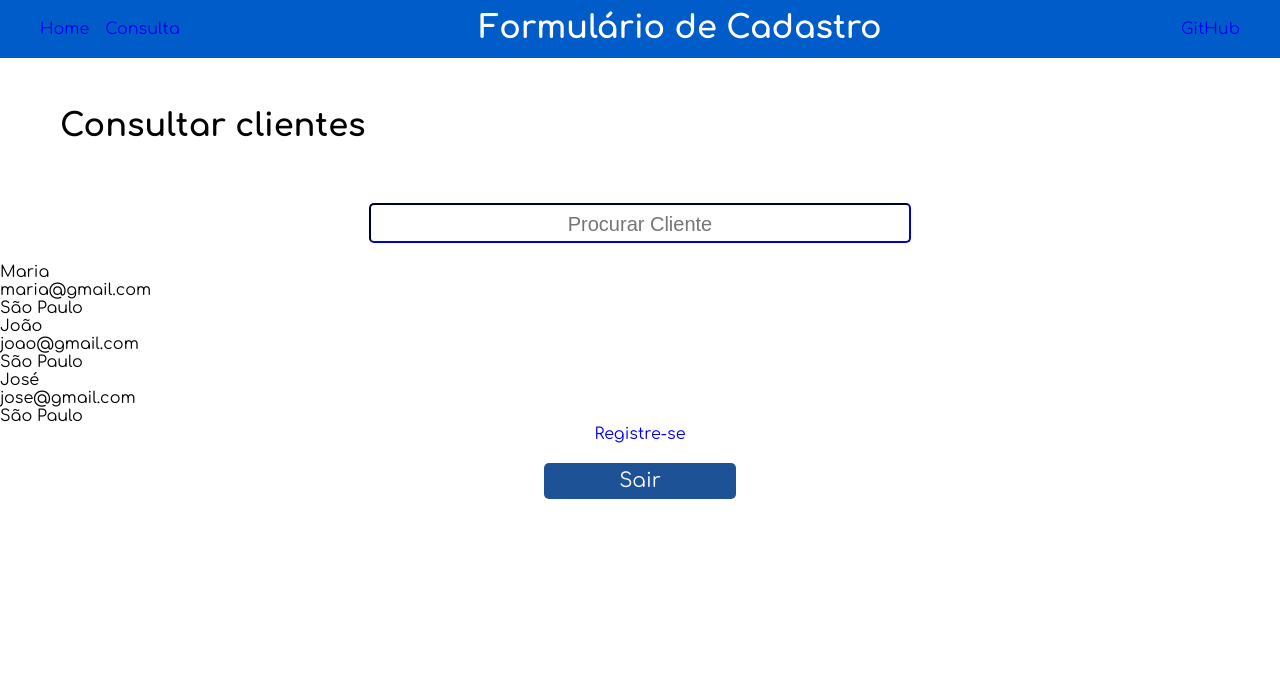
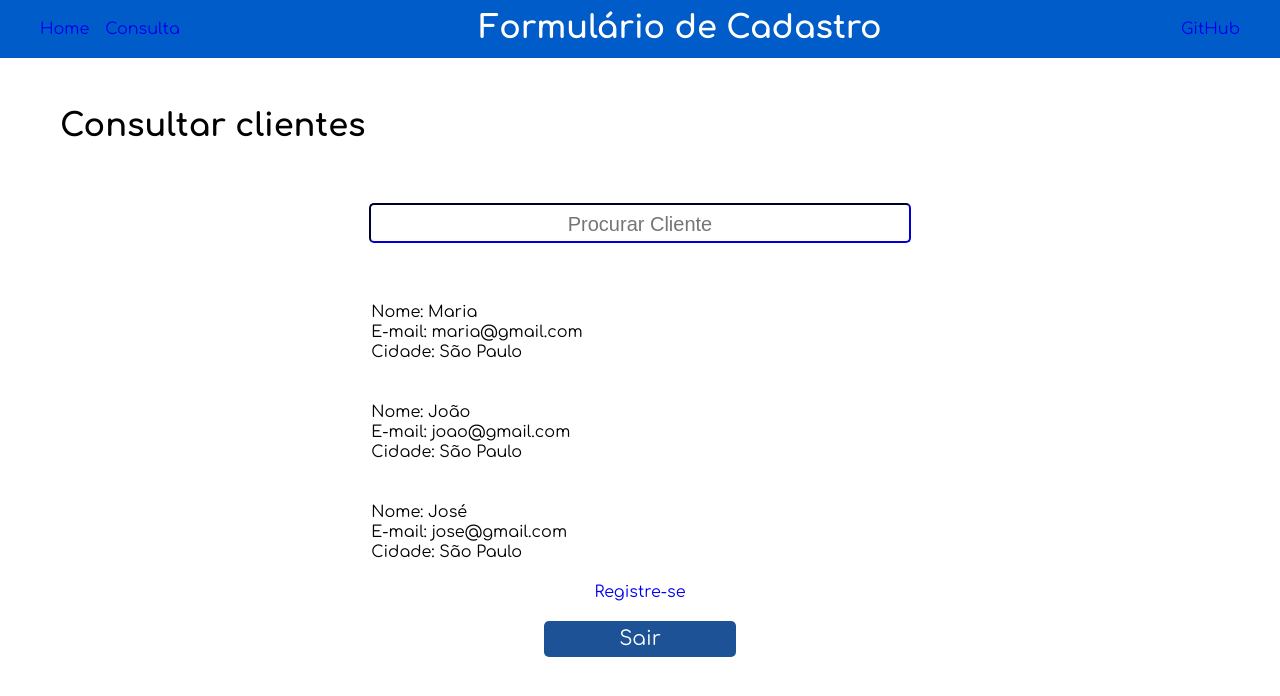
Before and after one commit to BrunoPdOliveir4/ProjetoForm, a React (Create React App) app: page /consult in a window 1280 px wide. Shown: the top 696 px of the page. Built offline with nearby package versions, Linux system fonts and the light colour scheme.

Commit message:
consult page

```diff
--- a/src/components/DefaultHome/DefaultHome.style.js
+++ b/src/components/DefaultHome/DefaultHome.style.js
@@ -19,6 +19,11 @@ ${() => css`
   transition: background-color 500ms ease-in-out;
   padding: 0 20px;
   border-radius: 8px;
+
+  &:hover{
+    background-color: #1D5297;
+    color: white;
+  }
 `
 }`;
 
--- a/src/components/ShowClients/ShowClients.jsx
+++ b/src/components/ShowClients/ShowClients.jsx
@@ -1,3 +1,5 @@
+import * as Style from './ShowClients.style';
+
 const ShowClients = () => {
   const data = [
     {
@@ -47,11 +49,22 @@ const ShowClients = () => {
   const dataMap = data.map((client, index) => {
     const key = `client-${client}-${index}`;
     return (
-      <li key={key}>
-        <p>{client.nome}</p>
-        <p>{client.email}</p>
-        <p>{client.cidade}</p>
-      </li>
+      <Style.Div>
+        <li key={key}>
+          <Style.Paragraph>
+            Nome:&nbsp;
+            {client.nome}
+          </Style.Paragraph>
+          <Style.Paragraph>
+            E-mail:&nbsp;
+            {client.email}
+          </Style.Paragraph>
+          <Style.Paragraph>
+            Cidade:&nbsp;
+            {client.cidade}
+          </Style.Paragraph>
+        </li>
+      </Style.Div>
     );
   });
 
--- a/src/components/ShowClients/ShowClients.style.js
+++ b/src/components/ShowClients/ShowClients.style.js
@@ -0,0 +1,17 @@
+import styled, { css } from 'styled-components';
+
+export const Div = styled.div`
+${() => css`
+  padding-top: 20px;
+  width: 42%;
+  margin: 20px auto;
+
+  display: flex;
+`
+}`;
+
+export const Paragraph = styled.p`
+${() => css`
+  padding-bottom: 2px;
+`
+}`;
--- a/src/styles/GlobalStyle.js
+++ b/src/styles/GlobalStyle.js
@@ -56,11 +56,9 @@ const GlobalStyle = createGlobalStyle`
     background-color: #1D1297;
   }
 
-  p:hover{
-    background-color: #1D5297;
-    color: white;
+  li {
+    list-style: none;
   }
-
   .title-page{
     padding: 40px 60px;
   }
```
